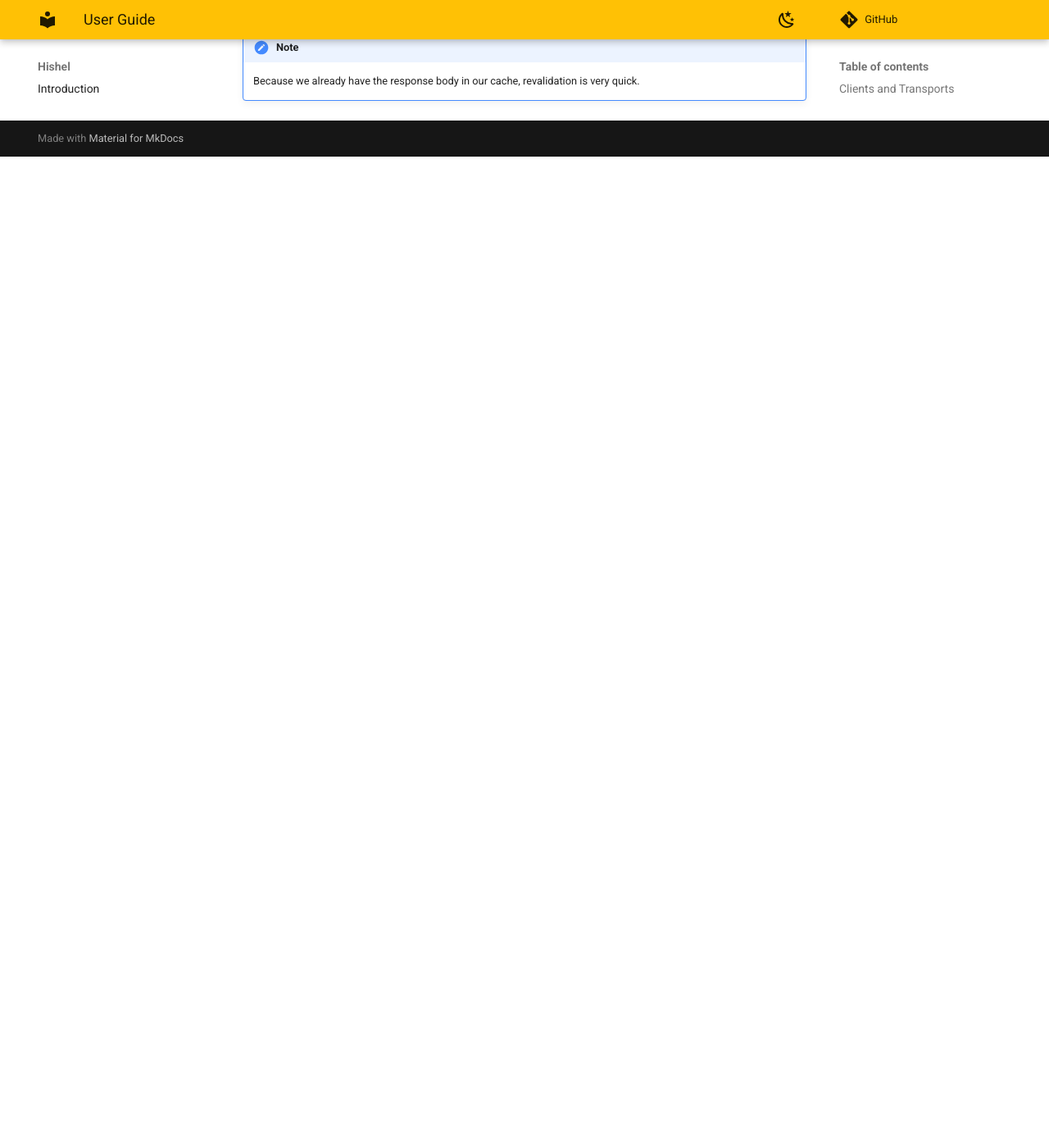
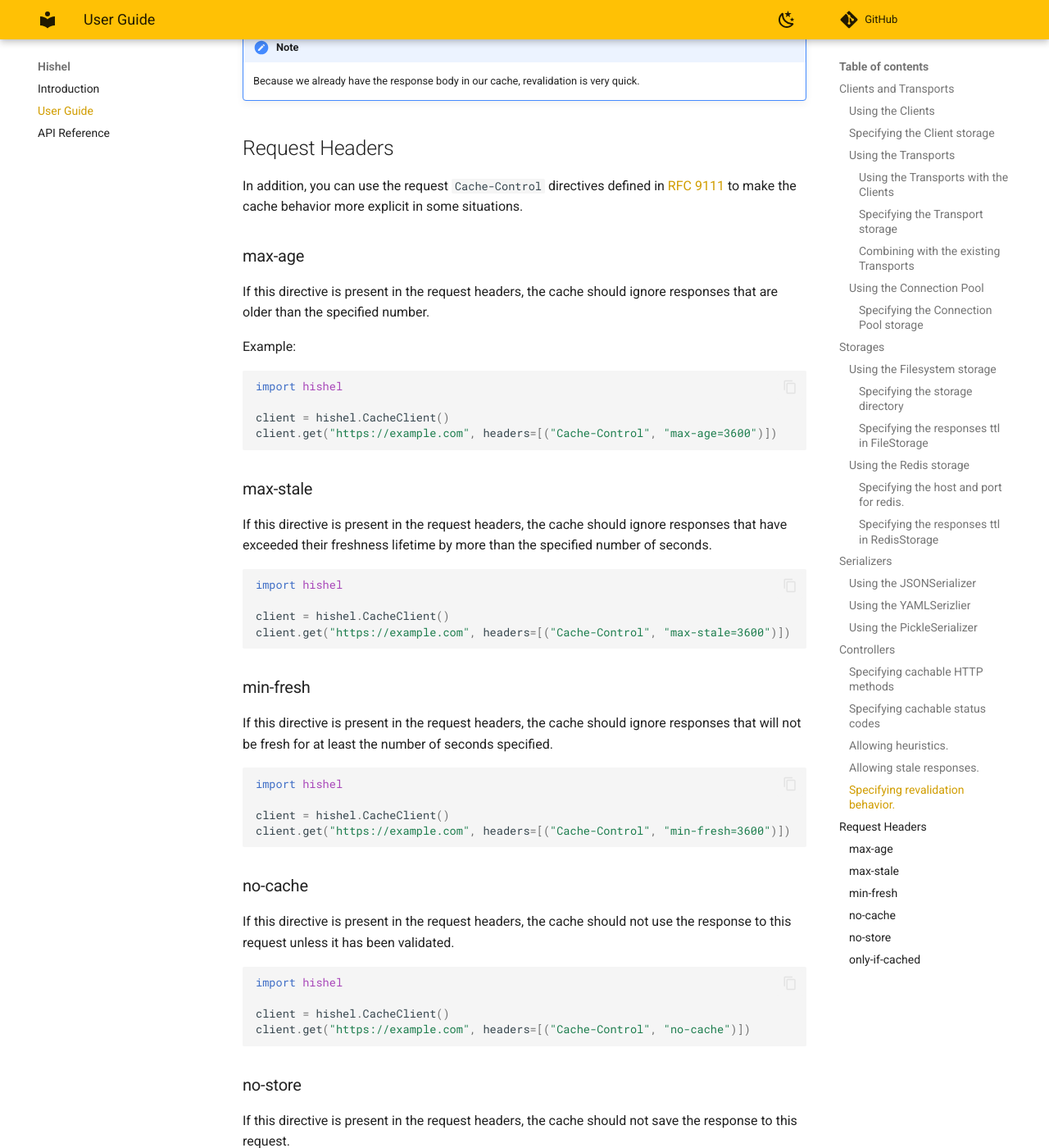
Before and after one commit to karpetrosyan/hishel, an MkDocs documentation site: the page built from docs/userguide.md, in a window 1280 px wide and 1400 px high, scrolled down 11153 px. Shown: the whole window at 82% size. Built offline with MkDocs 1.6.1 and Material for MkDocs 9.7.7, drawn with Linux system fonts in a browser that asks for light colours; comment, search, counter and statistics services are not loaded; before the commit the page ends 11344 px from its top, so only the background shows below that; some of the changed text lies outside the part shown.

Commit message:
Add docs

````diff
--- a/docs/userguide.md
+++ b/docs/userguide.md
@@ -555,3 +555,93 @@ client = hishel.CacheClient(controller=controller)
 
 !!! note
     Because we already have the response body in our cache, revalidation is very quick.
+
+
+## Request Headers
+
+In addition, you can use the request `Cache-Control` directives defined in [RFC 9111](https://www.rfc-editor.org/rfc/rfc9111#name-request-directives) to make the cache behavior more explicit in some situations.
+
+### max-age
+
+If this directive is present in the request headers, the cache should ignore responses that are older than the specified number.
+
+Example:
+
+```python
+import hishel
+
+client = hishel.CacheClient()
+client.get("https://example.com", headers=[("Cache-Control", "max-age=3600")])
+```
+
+### max-stale
+
+If this directive is present in the request headers, the cache should ignore responses that have exceeded their freshness lifetime by more than the specified number of seconds.
+
+```python
+import hishel
+
+client = hishel.CacheClient()
+client.get("https://example.com", headers=[("Cache-Control", "max-stale=3600")])
+```
+
+### min-fresh
+
+If this directive is present in the request headers, the cache should ignore responses that will not be fresh for at least the number of seconds specified.
+
+```python
+import hishel
+
+client = hishel.CacheClient()
+client.get("https://example.com", headers=[("Cache-Control", "min-fresh=3600")])
+```
+
+### no-cache
+
+If this directive is present in the request headers, the cache should not use the response to this request unless it has been validated.
+
+```python
+import hishel
+
+client = hishel.CacheClient()
+client.get("https://example.com", headers=[("Cache-Control", "no-cache")])
+```
+
+### no-store
+
+If this directive is present in the request headers, the cache should not save the response to this request.
+
+```python
+import hishel
+
+client = hishel.CacheClient()
+client.get("https://example.com", headers=[("Cache-Control", "no-store")])
+```
+
+### only-if-cached
+
+If this directive is present in the request headers, the cache should either use the cached response or return the 504 status code.
+
+!!! note
+    It is guaranteed that the client will not make any requests; instead, it will try to find a response from the cache that can be used for this request.
+
+```python
+>>> import hishel
+>>>
+>>> client = hishel.CacheClient()
+>>> response = client.get("https://example.com", headers=[("Cache-Control", "only-if-cached")])
+>>> response
+<Response [504 Gateway Timeout]>
+```
+
+or
+
+```python
+>>> import hishel
+>>>
+>>> client = hishel.CacheClient()
+>>> client.get("https://google.com")  # will cache
+>>> response = client.get("https://google.com", headers=[("Cache-Control", "only-if-cached")])
+>>> response
+<Response [301 Moved Permanently]>
+```
````
